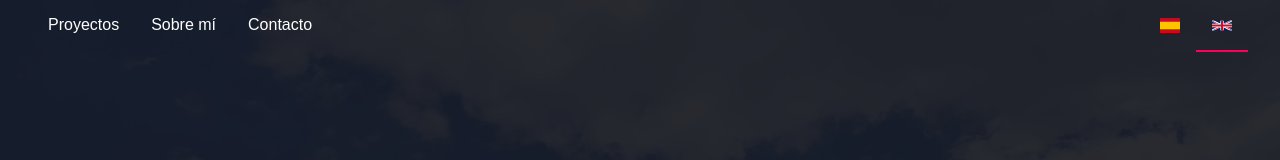
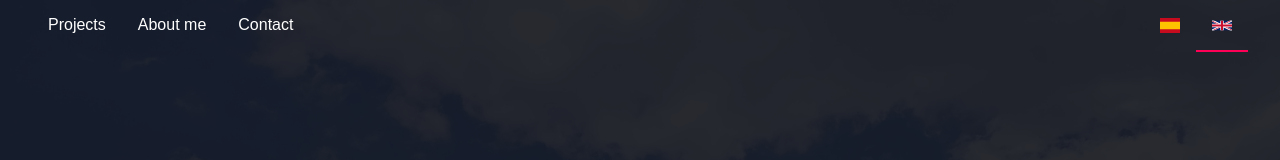
Before and after one commit to Zaleort/zaleort.github.io, a Vue app: page /#/ in a window 1280 px wide. Shown: the top 160 px of the page. Built offline with nearby package versions, Linux system fonts and the light colour scheme.

Commit message:
Traducir elementos del menú

```diff
--- a/src/components/Header.vue
+++ b/src/components/Header.vue
@@ -1,6 +1,10 @@
 <template>
   <header class="pt-header">
-    <Menu />
+    <Menu
+      :project="project"
+      :about="about"
+      :contact="contact"
+    />
     <i class="icon-circle animate fade-in" />
     <div class="pt-header__content">
       <h1 class="pt-header__name animate faster fade-in-up">
@@ -51,6 +55,21 @@ export default defineComponent({
       type: Array,
       default: () => {},
     },
+
+    project: {
+      type: String,
+      default: null,
+    },
+
+    about: {
+      type: String,
+      default: null,
+    },
+
+    contact: {
+      type: String,
+      default: null,
+    },
   },
 
   setup() {
--- a/src/components/Menu.vue
+++ b/src/components/Menu.vue
@@ -2,13 +2,13 @@
   <nav class="pt-menu">
     <div class="pt-menu__options">
       <span class="pt-menu-item" @click="scrollTo('projects')">
-        Proyectos
+        {{ project }}
       </span>
       <span class="pt-menu-item" @click="scrollTo('about')">
-        Sobre mí
+        {{ about }}
       </span>
       <span class="pt-menu-item" @click="scrollTo('contact')">
-        Contacto
+        {{ contact }}
       </span>
     </div>
     <div class="pt-menu__languages">
@@ -48,6 +48,23 @@ import ScrollTo from '@/lib/scrollTo';
 
 export default defineComponent({
   name: 'Menu',
+  props: {
+    project: {
+      type: String,
+      default: null,
+    },
+
+    about: {
+      type: String,
+      default: null,
+    },
+
+    contact: {
+      type: String,
+      default: null,
+    },
+  },
+
   setup() {
     const scrollTo = ScrollTo;
     const lang = inject<ComputedRef>('lang');
--- a/src/views/Home.vue
+++ b/src/views/Home.vue
@@ -1,5 +1,10 @@
 <template>
-  <Header v-bind="header" />
+  <Header
+    v-bind="header"
+    :project="projectSection.title"
+    :about="about.title"
+    :contact="contact.title"
+  />
   <about v-bind="about" />
 
   <section id="projects" class="pt-section">
```
